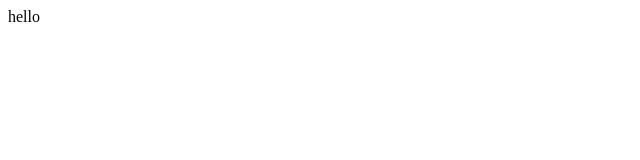
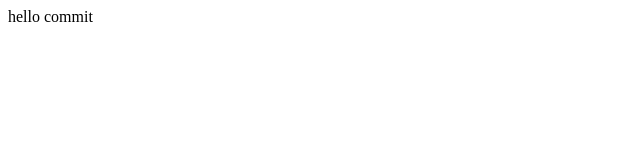
Before and after one commit to Asmodeus02/Html5, a plain HTML site: page index.html in a window 1280 px wide. Shown: the full height of the page, 0-640 px from the left. Drawn offline with Linux system fonts and the light colour scheme.

Commit message:
test commit

```diff
--- a/index.html
+++ b/index.html
@@ -7,6 +7,6 @@
     <title>Document</title>
 </head>
 <body>
-    hello
+    hello commit
 </body>
 </html>
```
